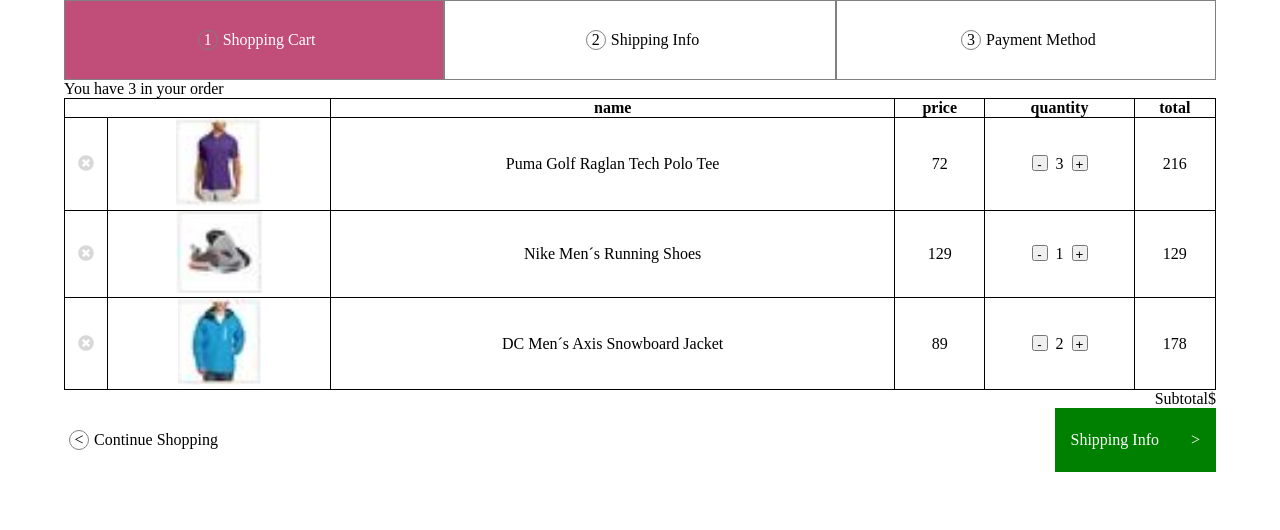
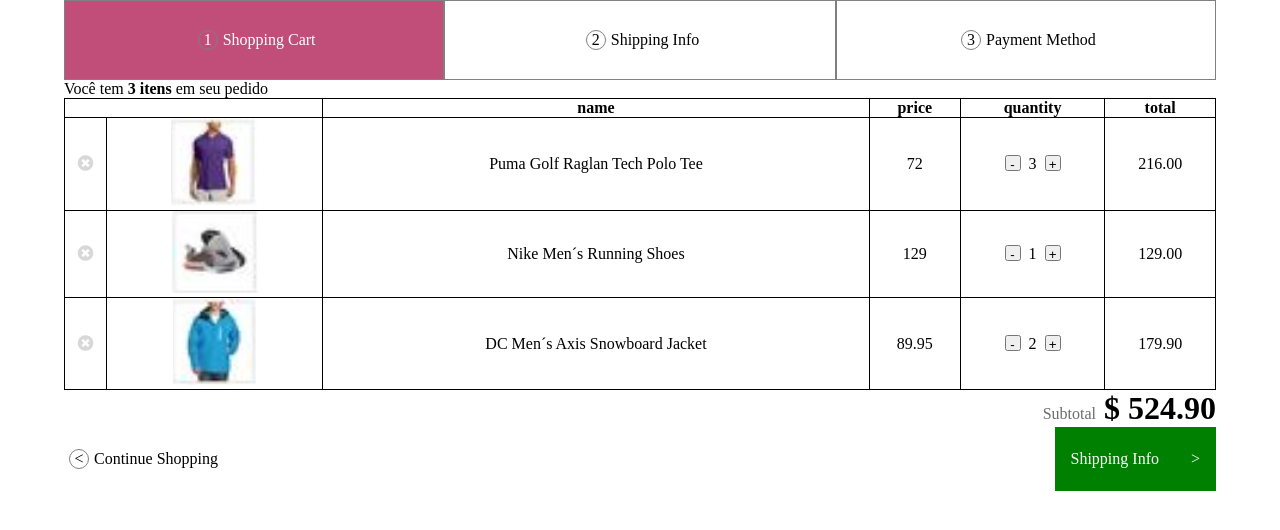
Before and after one commit to rafaeltanaka/codexp-aulas, a plain HTML site: page Lógica de Programação/Revisão 2018/Core e Dom/cart.html in a window 1280 px wide. Shown: the top 530 px of the page. Drawn offline with Linux system fonts and the light colour scheme.

Commit message:
cart finalizado (sujo)

```diff
--- a/Lógica de Programação/Revisão 2018/Core e Dom/cart.css
+++ b/Lógica de Programação/Revisão 2018/Core e Dom/cart.css
@@ -44,13 +44,14 @@
     position: relative;
     width: 90%;
 } */
-.itens{
+.itens__quantity{
     display: flex;
     justify-content: flex-start;
     left: 5%;
     position: relative;
 }
-.itens__quantity{
+.bold{
+    color: #000000;
     font-weight: bold;
 }
 .purchase{
@@ -89,6 +90,12 @@
     position: relative;
     width: 90%;
 }
+.subtotal__text{
+    color: #6d6b6b;
+}
+.subtotal__value{
+    font-size: 2rem;
+}
 
 .shop-nav{
     height: 4rem;
--- a/Lógica de Programação/Revisão 2018/Core e Dom/cart.html
+++ b/Lógica de Programação/Revisão 2018/Core e Dom/cart.html
@@ -8,7 +8,7 @@
     <link rel="stylesheet" href="./cart.css">
     <title>Shopping Cart</title>
 </head>
-<body onload="listarProdutos()">
+<body onload="listarProdutos(), totalItens()">
     <header class="status">
         <span class="cart">
             <p class="circle">1</p>
@@ -23,19 +23,9 @@
             <p>Payment Method</p>
         </span>
     </header>
-    <main class="content">
-        <div class="itens">
-            <p id="itens__quantity"></p>
-        </div>
+    <main>
+        <p id="itens__quantity" class="itens__quantity"></p>
         <table class="purchase">
-            <colgroup>
-                <col class="column1">
-                <col class="column2">
-                <col class="column3">
-                <col class="column4">
-                <col class="column5">
-                <col class="column6">
-            </colgroup>
             <thead>
                 <tr>
                     <th colspan="2" class="table-border"></th>
@@ -56,11 +46,10 @@
                 </tr> -->
             </tbody>
         </table>
-        <section class="subtotal">
-                <span class="subtotal__text">Subtotal</span>
-                <p class="subtotal__$">$</p>
-                <p class="subtotal__value" id="subtotal-value"></p>
-        </section>
+        <div class="subtotal" id="subtotal-value">
+                <!-- <p class="subtotal__text">Subtotal</p>
+                <p class="subtotal__value" ></p> -->
+        </div>
 
         <footer class="shop-nav">
             <a href="" class="continue-shopping">
@@ -72,11 +61,7 @@
                 <p class="shipping-info__arrow">></p>
             </a>
         </footer>
-
-        <div id="products1"></div>
-
     </main>
-
     <script src="./cart.js"></script>
 </body>
 </html>
--- a/Lógica de Programação/Revisão 2018/Core e Dom/cart.js
+++ b/Lógica de Programação/Revisão 2018/Core e Dom/cart.js
@@ -26,20 +26,37 @@
         },
         nome: "DC Men´s Axis Snowboard Jacket",
         cor: "Azul",
-        preco: 89,
+        preco: 89.95,
         qtd: 2,
     },
 ];
 console.log(produtos);
-let itens = produtos.length;
-document.getElementById('itens__quantity').innerHTML = 'You have ' + itens + ' in your order';
+console.log(produtos.length);
+let qtdItens = produtos.length;
+
+// function qtdItens() {
+
+// };
+function totalItens() {
+    if (qtdItens > 1) {
+        let itens = '<span class="bold"> ' + qtdItens + ' itens </span>';
+        document.getElementById('itens__quantity').innerHTML = '<p>Você tem' + itens + 'em seu pedido</p>';
+    } else if (qtdItens == 0) {
+        let itens = '<span class="bold"> NÃO TEM NENHUM ITEM </span>';
+        document.getElementById('itens__quantity').innerHTML = '<p>Você' + itens + 'em seu pedido</p>';
+    } else {
+        let itens = '<span class="bold"> ' + qtdItens + ' item</span>';
+        document.getElementById('itens__quantity').innerHTML = '<p>Você tem ' + itens + ' em seu pedido</p>';
+    };
+};
+
 
 function listarProdutos() {
     var template = "";
-    var subtotal = "";
+    var subtotal = 0;
+
     for (var i = 0; i < produtos.length; i++) {
         var total = produtos[i].preco * produtos[i].qtd;
-        // subtotal += parseInt(total);
         template += '<tr>';
         template +=     '<td class="table-border"><i class="fas fa-times-circle remove-item" onclick="removerProdutos(' + i + ')"></i></td>';
         template +=     '<td class="table-border" id="table-image"><img src="' + produtos[i].imagem.src + '" alt="' + produtos[i].imagem.alt + '"></td>';
@@ -50,22 +67,23 @@
                             produtos[i].qtd +
                             '<button onclick="adicionarItem(' + i + ')" class="plus-button">+</button>' +
                             '</td>';
-        template +=     '<td class="table-border" id="table-total">' + total + '</td>';
+        template +=     '<td class="table-border" id="table-total">' + total.toFixed(2) + '</td>';
+        subtotal += total;
     };
     document.getElementById('products').innerHTML = template;
-    document.getElementById('subtotal-value').innerHTML = " " + subtotal;
-    console.log(subtotal);
+    document.getElementById('subtotal-value').innerHTML = '<p class="subtotal__text">Subtotal<span class="bold subtotal__value"> $ '+ subtotal.toFixed(2) + '</span></p>';
 };
 
 function removerProdutos(i) {
     produtos.splice(i, 1);
+    qtdItens = produtos.length;
     listarProdutos();
-}
+};
 function removerItem(i) {
     produtos[i].qtd = produtos[i].qtd - 1;
     listarProdutos();
-}
+};
 function adicionarItem(i) {
     produtos[i].qtd = produtos[i].qtd + 1;
     listarProdutos();
-}
+};
```
